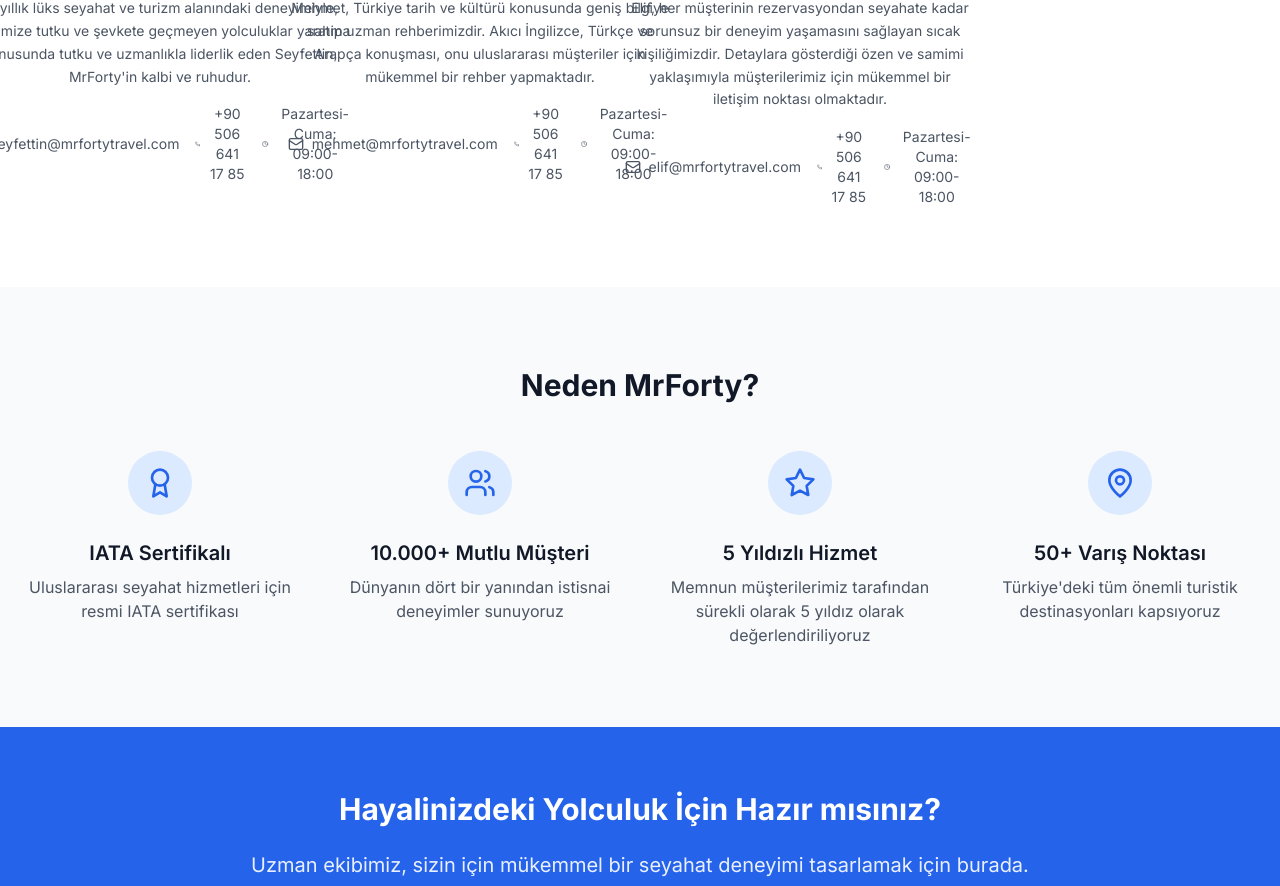
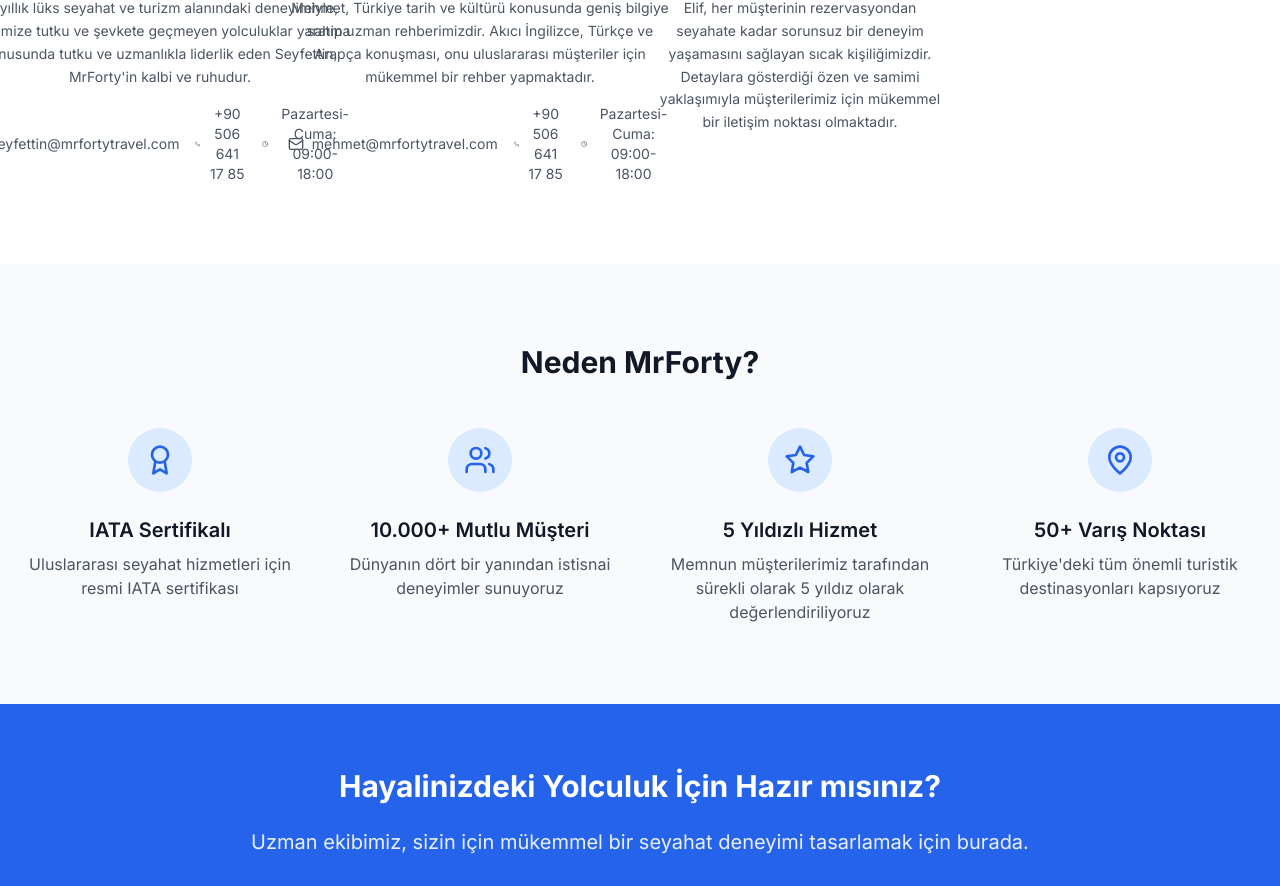
Before and after one commit to hakancineli/mrforty, a Next.js app: page /tr/about in a window 1280 px wide. Shown: the part 1214-2100 px from the top of the page. Built offline with nearby package versions, Linux system fonts and the light colour scheme.

Commit message:
Update contact info in About pages - only show contact details for Seyfettin and Mehmet

```diff
--- a/src/app/about/page.tsx
+++ b/src/app/about/page.tsx
@@ -129,6 +129,8 @@
                 <p className="text-gray-600 mb-4">{member.position}</p>
                 <p className="text-gray-600 mb-6 text-sm leading-relaxed">{member.bio}</p>
                 <div className="flex flex-col sm:flex-row gap-4 justify-center text-sm">
+                  {member.id === 1 || member.id === 2 ? (
+                    <>
                       <div className="flex items-center gap-2 text-gray-600">
                         <Mail className="w-4 h-4" />
                         <span>{member.email}</span>
@@ -141,6 +143,8 @@
                         <Clock className="w-4 h-4" />
                         <span>Mon-Fri: 9:00-18:00</span>
                       </div>
+                    </>
+                  ) : null}
                 </div>
               </div>
             ))}
--- a/src/app/tr/about/page.tsx
+++ b/src/app/tr/about/page.tsx
@@ -112,6 +112,8 @@
                     <p className="text-gray-600 mb-2">{member.position}</p>
                     <p className="text-gray-600 mb-4 text-sm leading-relaxed">{member.bio}</p>
                     <div className="flex flex-col sm:flex-row gap-4 justify-center text-sm mt-4">
+                      {member.id === 1 || member.id === 2 ? (
+                        <>
                           <div className="flex items-center gap-2 text-gray-600">
                             <Mail className="w-4 h-4" />
                             <span>{member.email}</span>
@@ -124,6 +126,8 @@
                             <Clock className="w-4 h-4" />
                             <span>Pazartesi-Cuma: 09:00-18:00</span>
                           </div>
+                        </>
+                      ) : null}
                     </div>
                   </div>
                 </div>
```
Lines whose indentation alone changed are shown as unchanged.
